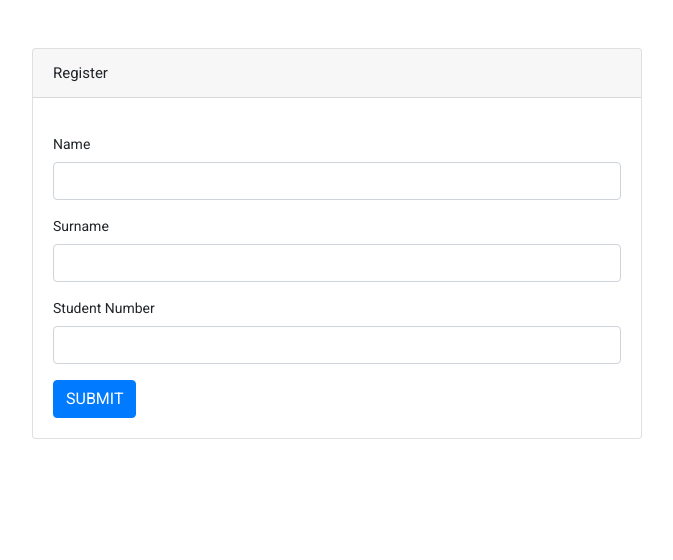
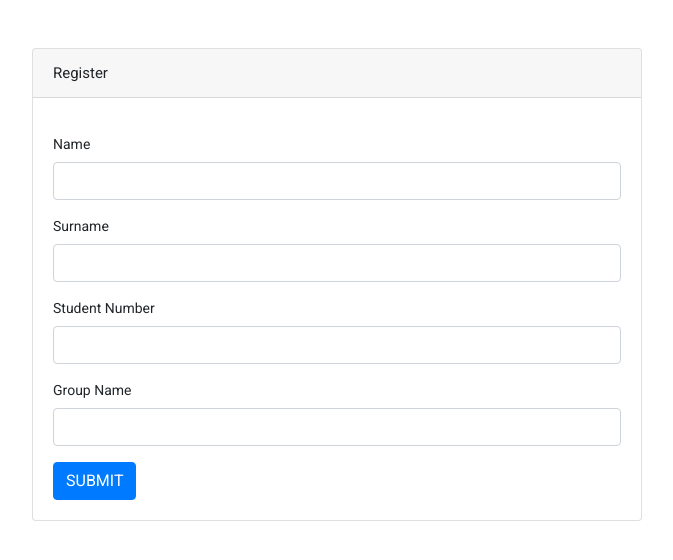
Before and after one commit to NomfundoNdala/GradingAplication, an Angular app in the folder gradApplication/: page /student in a window 1280 px wide. Shown: the top 560 px of the page, without its empty margins (303-976 px from the left). Built offline with nearby package versions, Linux system fonts and the light colour scheme.

Commit message:
added group name

```diff
--- a/gradApplication/src/app/Components/student/student.component.html
+++ b/gradApplication/src/app/Components/student/student.component.html
@@ -29,14 +29,15 @@
                     </div>
                 </div>
 
-                <!-- <div class="form-group">
+                <div class="form-group">
                     <label for="groupName">Group Name</label>
                     <input type="groupName" formControlName="groupName" class="form-control"
                         [ngClass]="{ 'is-invalid': submitted && f.groupName.errors }" />
-                    <div *ngIf="submitted && f.groupName.errors.required" class="invalid-feedback">
-                        <div *ngIf="f.groupName.errors.required">Group Name is required</div>
+                    <div *ngIf="submitted && f.groupName.errors?.required" class="invalid-feedback">
+                        <div *ngIf="f.groupName.errors?.required">Group Name is required</div>
                     </div>
-                </div> -->
+                </div>
+
                 <button [disabled]="loading" class="btn btn-primary">
                     <span *ngIf="loading" class="spinner-border spinner-border-sm mr-1"></span>
                     SUBMIT
```
